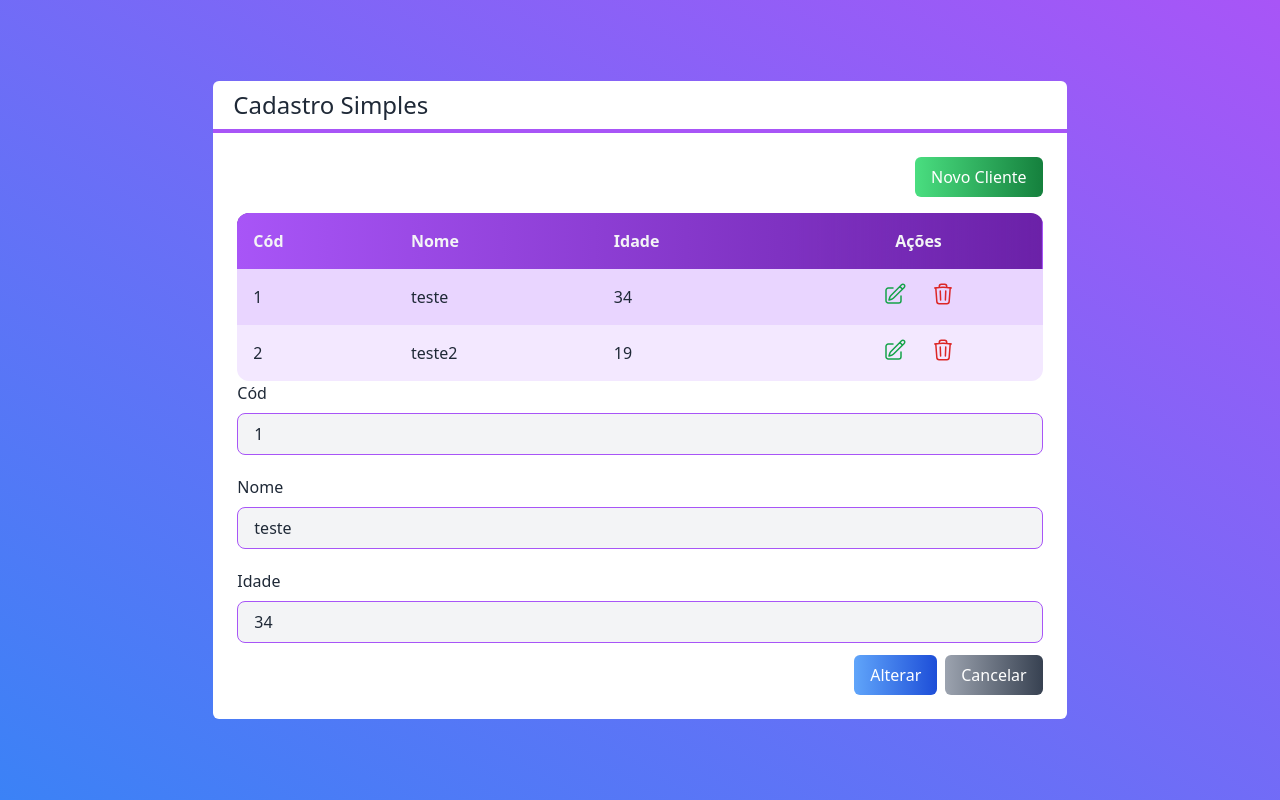
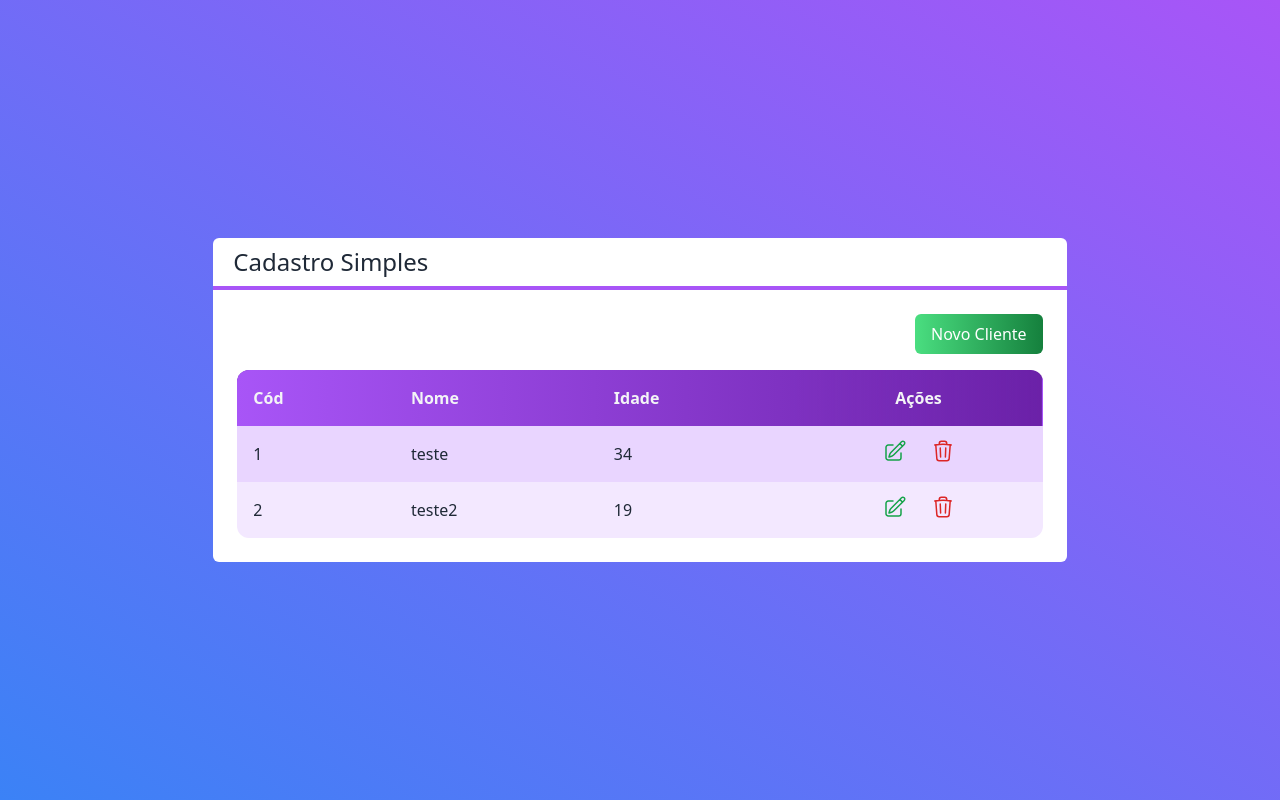
Before and after one commit to Romenildo/next-crud-firebase, a Next.js app: page / in a window 1280 px wide. Built offline with nearby package versions, Linux system fonts and the light colour scheme.

Commit message:
alternando entre formulario e tabela

```diff
--- a/src/components/Button.tsx
+++ b/src/components/Button.tsx
@@ -4,6 +4,7 @@ interface ButtonProps {
     color?: 'green' | 'blue' | 'gray'
     children:any
     className?: string
+    onClick?: ()=> void
 }
 
 
@@ -17,7 +18,9 @@ export default function Button(props:ButtonProps){
             bg-gradient-to-r from-${color}-400 to-${color}-700
             text-white px-4 py-2 rounded-md
             ${props.className}
-        `}>
+        `}
+        onClick={props.onClick}
+        >
             {props.children}
         </button>
     )
--- a/src/components/Form.tsx
+++ b/src/components/Form.tsx
@@ -6,6 +6,8 @@ import Button from './Button'
 
 interface FormProps {
     client: Client
+    onCancel?: ()=> void
+    onChangeClient?:(client:Client)=> void
 }
 
 
@@ -23,8 +25,8 @@ export default function Form(props:FormProps){
             <Input text='Nome' value={name} onChange={setName}  className='mb-5'/>
             <Input text='Idade' type='number' value={age}  onChange={setAge}/>
             <div className='mt-3 flex justify-end'>
-                <Button color='blue' className='mr-2'> {id ? 'Alterar': 'Salvar'}</Button>
-                <Button> Cancelar</Button>
+                <Button color='blue' className='mr-2' onClick={()=>props.onChangeClient?.(new Client(name, +age, id))}> {id ? 'Alterar': 'Salvar'}</Button>
+                <Button onClick={props.onCancel}> Cancelar</Button>
             </div>
         </div>
     )
--- a/src/pages/index.tsx
+++ b/src/pages/index.tsx
@@ -1,3 +1,4 @@
+import { useState } from "react";
 import Button from "../components/Button";
 import Form from "../components/Form";
 import Layout from "../components/Layout";
@@ -15,6 +16,12 @@ export default function Home() {
   function onDelete(){
 
   }
+
+  function saveClient(client: Client){
+
+  }
+
+  const [show, setShow] = useState<'table'| 'form'>('table')
   return (
     <div className={`
         flex justify-center items-center h-screen
@@ -22,12 +29,19 @@ export default function Home() {
         text-white
     `}>
       <Layout title="Cadastro Simples">
-        <div className="flex justify-end">
-          <Button className="mb-4" color="green"> Novo Cliente</Button>
+
+        {show === 'table'?(
+          <>
+            <div className="flex justify-end">
+          <Button className="mb-4" color="green" onClick={()=>setShow('form')}> Novo Cliente</Button>
         </div>
+        <Table clients={clients} onSelect={onSelect} onDelete={onDelete}></Table>
+          </>
+        ):(
+          <Form client={clients[0]} onChangeClient={saveClient} onCancel={()=>setShow('table')}></Form>
+        )}
 
-        <Table clients={clients} onSelect={onSelect} onDelete={onDelete}></Table>
-        <Form client={clients[0]}></Form>
+
       </Layout>
     </div>
   )
```
